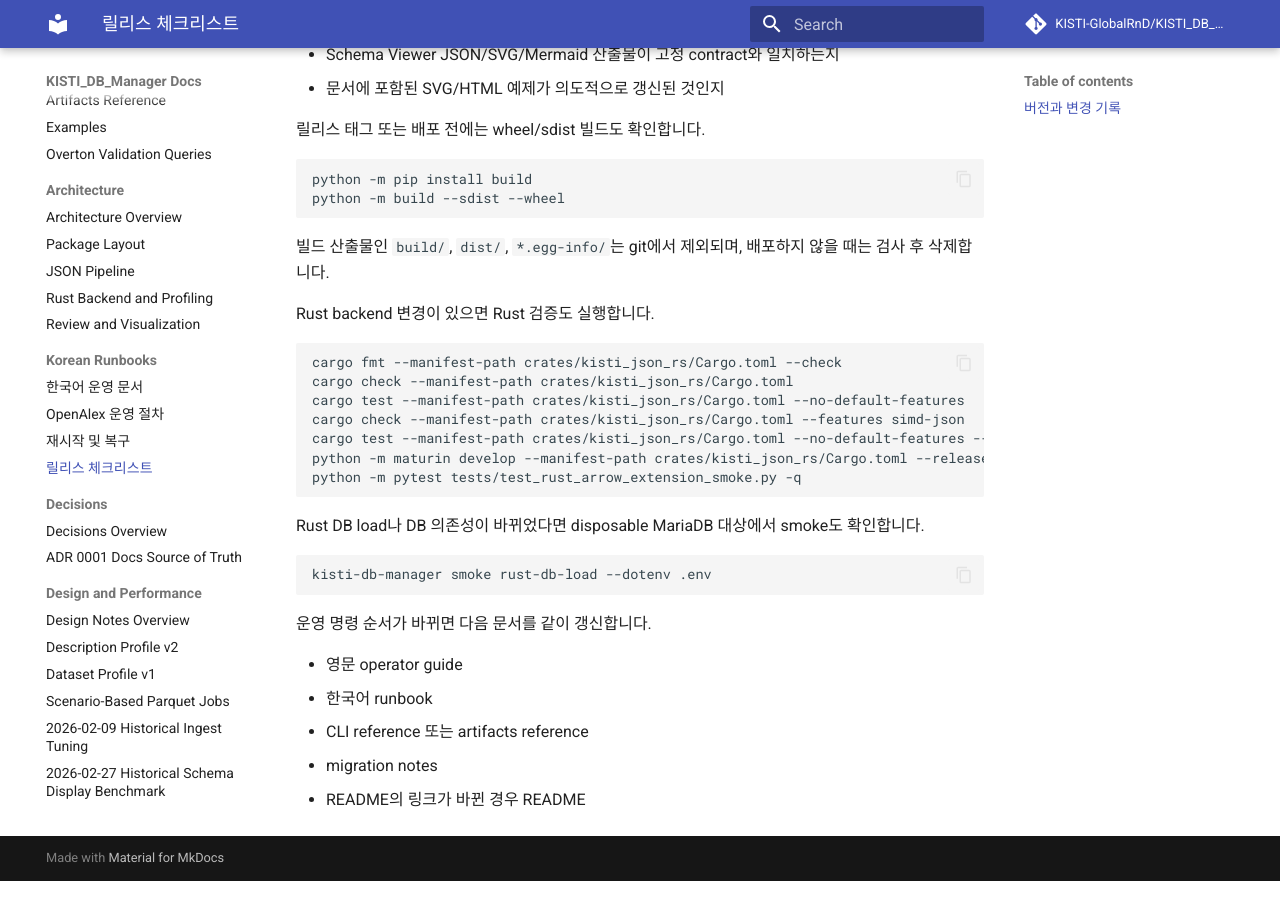
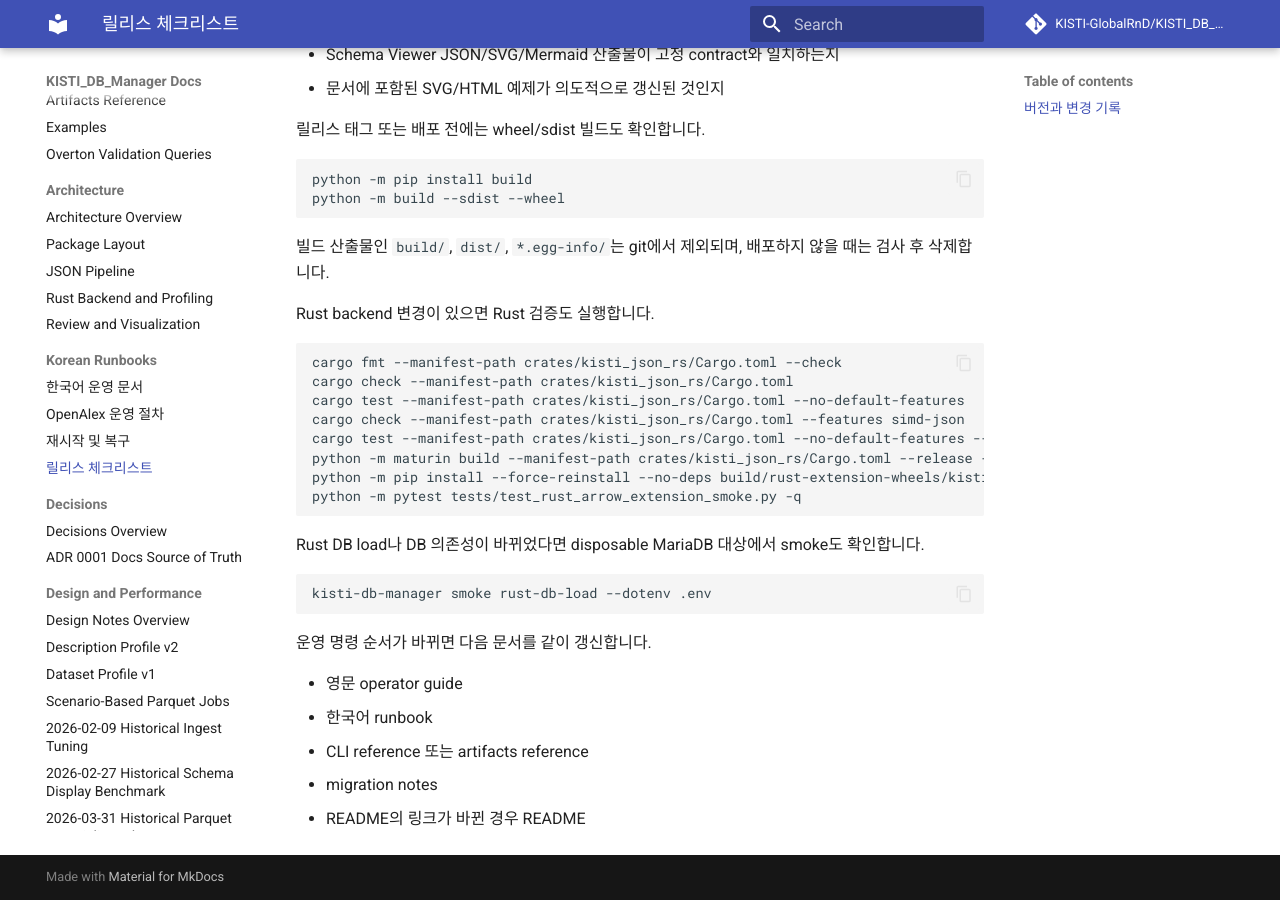
Before and after one commit to KISTI-GlobalRnD/KISTI_DB_Manager, an MkDocs documentation site: the page built from docs/ko/release-checklist.md, in a window 1280 px wide and 900 px high, scrolled down 1177 px. Built offline with MkDocs 1.6.1 and Material for MkDocs 9.7.7, drawn with Linux system fonts in a browser that asks for light colours; comment, search, counter and statistics services are not loaded.

Commit message:
Fix CI release gate environment

````diff
--- a/docs/ko/release-checklist.md
+++ b/docs/ko/release-checklist.md
@@ -66,7 +66,8 @@
 cargo test --manifest-path crates/kisti_json_rs/Cargo.toml --no-default-features
 cargo check --manifest-path crates/kisti_json_rs/Cargo.toml --features simd-json
 cargo test --manifest-path crates/kisti_json_rs/Cargo.toml --no-default-features --features simd-json
-python -m maturin develop --manifest-path crates/kisti_json_rs/Cargo.toml --release
+python -m maturin build --manifest-path crates/kisti_json_rs/Cargo.toml --release --out build/rust-extension-wheels
+python -m pip install --force-reinstall --no-deps build/rust-extension-wheels/kisti_json_rs-*.whl
 python -m pytest tests/test_rust_arrow_extension_smoke.py -q
 ```
 
--- a/pyproject.toml
+++ b/pyproject.toml
@@ -18,6 +18,7 @@
 json = [
   "numpy>=1.23",
   "pandas>=1.5",
+  "duckdb>=1.0",
   "pyarrow>=12.0",
   "tqdm>=4.0",
   "orjson>=3.0",
````
Also changed, not shown: CHANGELOG.md (+4 -0 lines), docs/operator-guides/release-checklist.md (+2 -1 lines), 2 other files.
